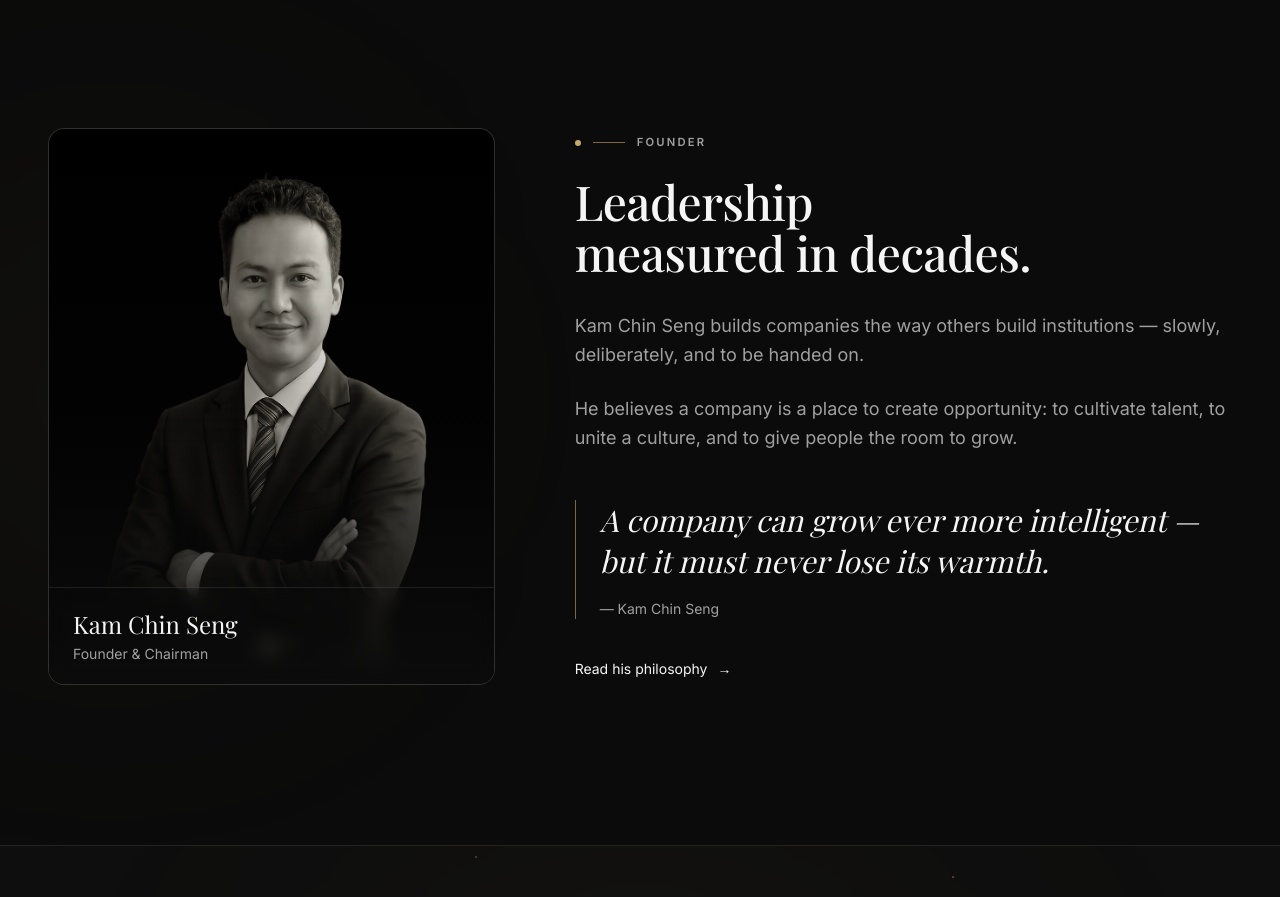
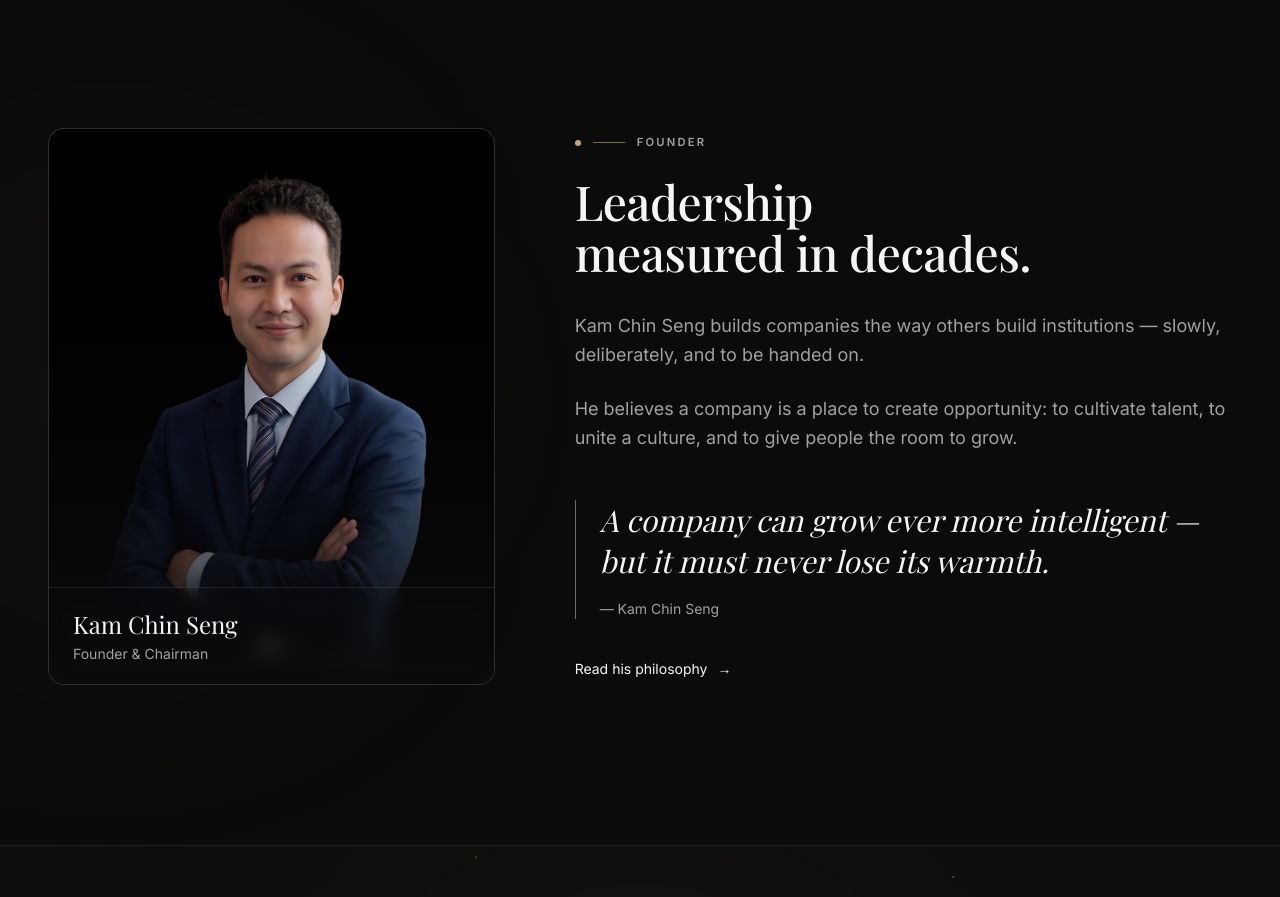
Before and after one commit to trimomalaysia-hub/cs-group, a Next.js app: page / in a window 1280 px wide. Shown: the part 3960-4857 px from the top of the page. Built offline with nearby package versions, Linux system fonts and the light colour scheme.

Commit message:
Show the founder portrait in full colour (drop grayscale + gold duotone wash)

```diff
--- a/src/components/sections/Founder.tsx
+++ b/src/components/sections/Founder.tsx
@@ -36,12 +36,7 @@ export default function Founder() {
                     alt={`${site.founder} — ${t.founder.role}`}
                     fill
                     sizes="(max-width: 1024px) 100vw, 40vw"
-                    className="object-cover object-[center_15%] grayscale transition-[filter,transform] duration-[var(--hover-dur)] ease-[cubic-bezier(0.16,1,0.3,1)] group-hover:grayscale-0"
-                  />
-                  {/* Gold duotone wash — fades away as the photo warms up. */}
-                  <div
-                    className="absolute inset-0 bg-accent/[0.14] mix-blend-color transition-opacity duration-[var(--hover-dur)] group-hover:opacity-0"
-                    aria-hidden
+                    className="object-cover object-[center_15%]"
                   />
                   {/* Bottom fade into the page so the caption sits on black. */}
                   <div
```
